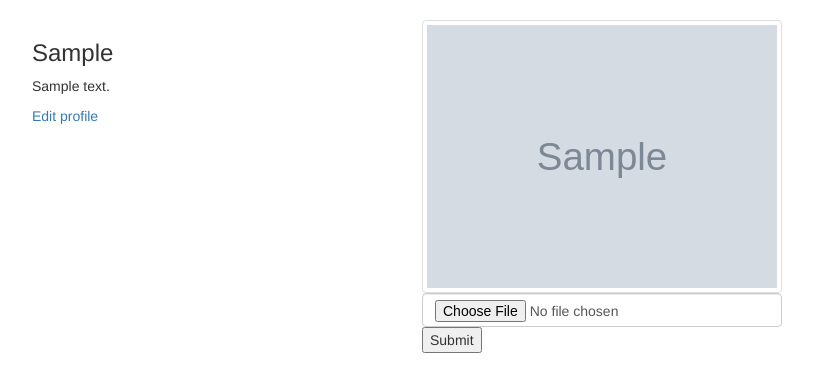
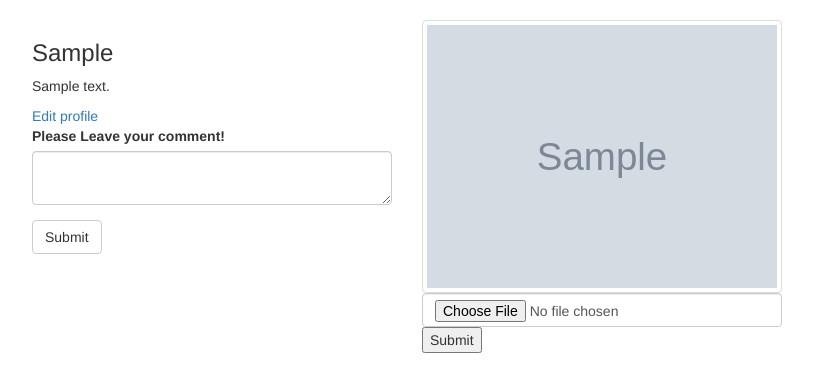
Before and after one commit to munganyendesandrine/Pitches_IP, a Flask app: a page that uses app/templates/profile/profile.html in a window 1280 px wide. Shown: the part 52-444 px from the top of the page, without its empty margins (38-851 px from the left). Run offline with Flask 2, Linux system fonts and the light colour scheme; a user stored in the database is signed in; tables that the repository leaves empty hold one stand-in row (values such as "Sample post"); grey boxes marked "Sample" are stand-in pictures; some libraries are stand-ins or nearby versions.

Commit message:
Comment form displayed on profile page

```diff
--- a/app/main/forms.py
+++ b/app/main/forms.py
@@ -19,10 +19,10 @@ class PostsForm(FlaskForm):
 
     submit = SubmitField('Post')
 
-# class CommentForm(FlaskForm):
+class CommentForm(FlaskForm):
 
-#     opinion = TextAreaField('Your 1 minute Pitch',validators=[Required()])
-#     submit = SubmitField('Post')
+    comment = TextAreaField('Please Leave your comment!',validators=[Required()])
+    submit = SubmitField('Submit')
 
 # class CategoryForm(FlaskForm):
 
--- a/app/main/views.py
+++ b/app/main/views.py
@@ -3,8 +3,8 @@ from . import main
 
 from .forms import ReviewForm,UpdateProfile
 from ..models import Review
-from .forms import PostsForm
-from ..models import User,Pitches
+from .forms import PostsForm,CommentForm
+from ..models import User,Pitches,Comment
 from flask_login import login_required,current_user
 from .. import db, photos
 
@@ -40,14 +40,20 @@ def new_review(id):
     title = f'{movie.title} review'
     return render_template('new_review.html',title = title, review_form=form, movie=movie)
 
-@main.route('/user/<uname>')
+@main.route('/user/<uname>',methods = ["GET","POST"])
 def profile(uname):
     user = User.query.filter_by(username = uname).first()
+
+    # form=PostsForm(form.description.data)
+    # description=form.description.data
+    form=CommentForm()
+
+
 
     if user is None:
         abort(404)
 
-    return render_template("profile/profile.html", user = user)
+    return render_template("profile/profile.html", user = user,opinion=form)
 
 
 @main.route('/user/<uname>/update',methods = ['GET','POST'])
@@ -118,17 +124,43 @@ def update_pic(uname):
 #     return render_template('posts.html',posts_form = posts_form,title=title)
 #     # return render_template('new_review.html',title = title, review_form=form, movie=movie)
 
+#Category routing
+# @main.route('/education')
+# def education():
 
+#     '''
+#     Category route
+#     '''
+#     if user is None:
+#         abort(404)
 
+#     user = User.query.filter_by(id = posts_id).first()
+
+#     return render_template('posts.html',user = user)
+#Pitch routing
 @main.route('/posts',methods = ["GET","POST"])
 @login_required
 def posts():
     form = PostsForm()
 
     if form.validate_on_submit():
-        posted=Pitches(description=form.description.data,user_id=current_user.id)#,user_id=current_user.id
+        posted=Pitches(description=form.description.data,user_id=current_user.id)
         db.session.add(posted)
         db.session.commit()
         posted.save_post()
         return redirect(url_for('.index'))
     return render_template('posts.html',posts_form = form)
+
+#Comment routing
+@main.route('/comments',methods = ["GET","POST"])
+@login_required
+def comments():
+    comment = CommentForm()
+
+    if form.validate_on_submit():
+        comment=Comment(comment=form.comment.data,user_id=current_user.id,pitch_id=current_user.id)
+        db.session.add(comment)
+        db.session.commit()
+        comment.save_comment()
+        # return redirect(url_for('.index'))
+    return render_template('profile.html',opinion = form)
--- a/app/models.py
+++ b/app/models.py
@@ -83,5 +83,10 @@ class Comment(db.Model):
     user_id = db.Column(db.Integer,db.ForeignKey('users.id'))
     pitch_id = db.Column(db.Integer,db.ForeignKey('pitches.id'))
 
+    def save_comment(self):
+        db.session.add(self)
+        db.session.commit()
+
+
     def __repr__(self):
         return f'Comment {self.name}'
--- a/app/templates/posts.html
+++ b/app/templates/posts.html
@@ -5,7 +5,7 @@
 
 {% block content %}
 <div class="container">
-    <h1>Posts Area</h1>
+    <h1>Pitch Area</h1>
     {{wtf.quick_form(posts_form)}}
 </div>
 
--- a/app/templates/profile/profile.html
+++ b/app/templates/profile/profile.html
@@ -1,5 +1,5 @@
   {% extends 'base.html'%}
-
+  {% import 'bootstrap/wtf.html' as wtf %}
 {% block content %}
 
 <div class="container">
@@ -20,7 +20,7 @@
     {% if user == current_user %}
       <a href="{{url_for('main.update_profile',uname=user.username)}}">Edit profile</a>
     {% endif %}
-
+    {{wtf.quick_form(opinion)}}
   </div>
   <div class="col-md-4">
     {% if user.profile_pic_path %}
```
